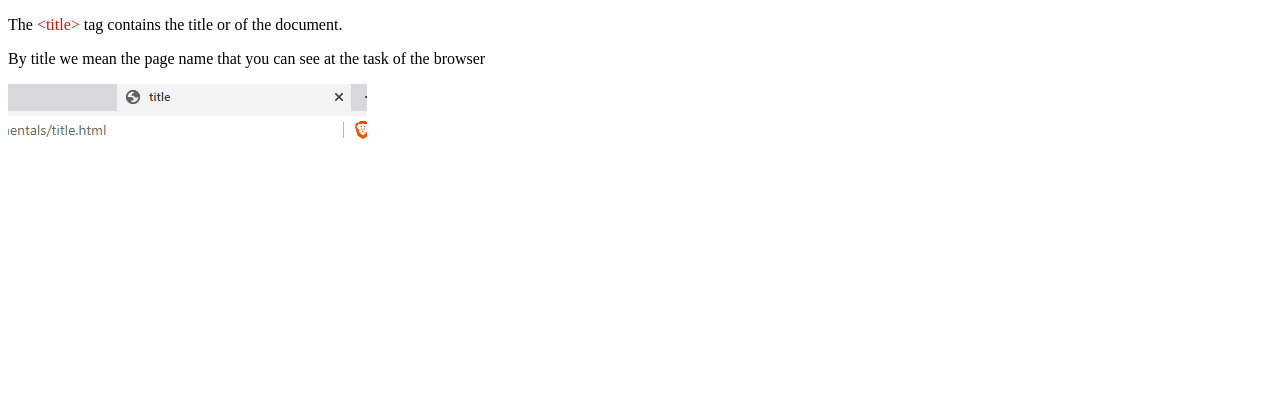
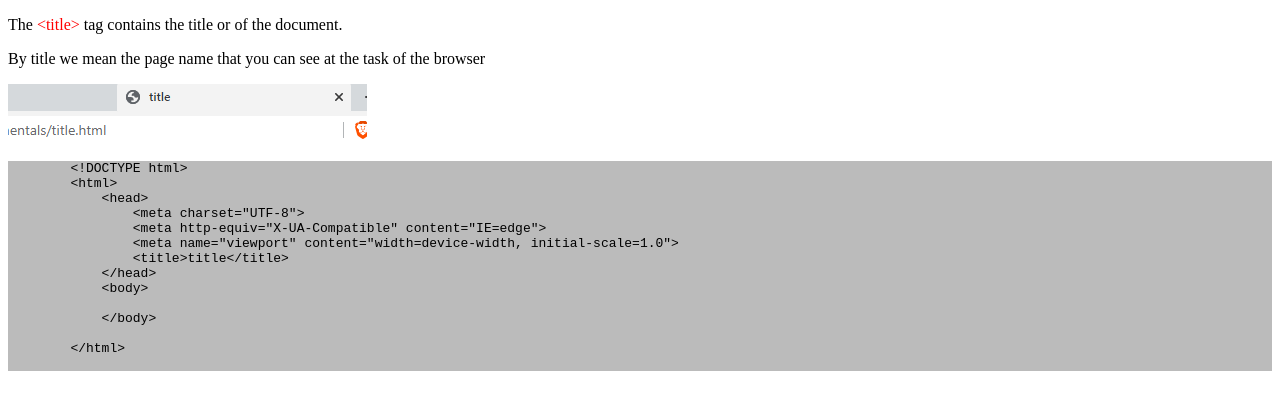
Before and after one commit to BeepBoopBit/html-examples, a plain HTML site: page fundamentals/title.html in a window 1280 px wide. Drawn offline with Linux system fonts and the light colour scheme.

Commit message:
added examples in title

```diff
--- a/fundamentals/title.html
+++ b/fundamentals/title.html
@@ -10,5 +10,21 @@
     <p>The <span style="color: red;">&lt;title&gt;</span> tag contains the title or of the document.</p>
     <p>By title we mean the page name that you can see at the task of the browser</p>
     <img src="../images/title-img-example.png" alt="title-img-example">
+
+    <pre style="background-color: #bbb;">
+        &lt;!DOCTYPE html&gt;
+        &lt;html&gt;
+            &lt;head&gt;
+                &lt;meta charset="UTF-8"&gt;
+                &lt;meta http-equiv="X-UA-Compatible" content="IE=edge"&gt;
+                &lt;meta name="viewport" content="width=device-width, initial-scale=1.0"&gt;
+                &lt;title&gt;title&lt;/title&gt;
+            &lt;/head&gt;
+            &lt;body&gt;
+
+            &lt;/body&gt;
+
+        &lt;/html&gt;
+    </pre>
 </body>
 </html>
```
